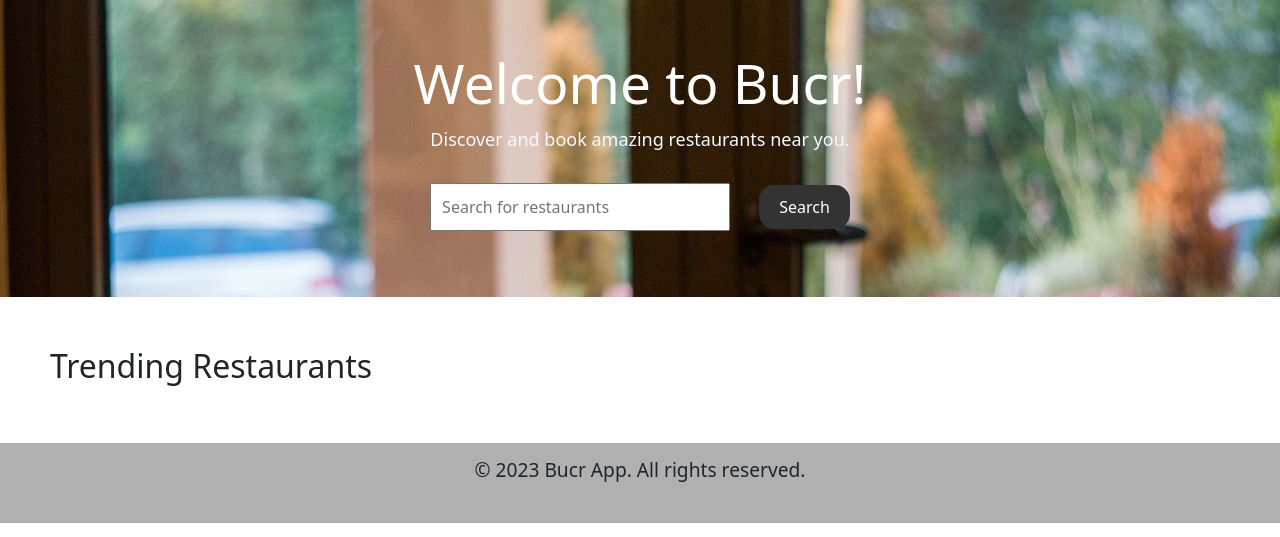
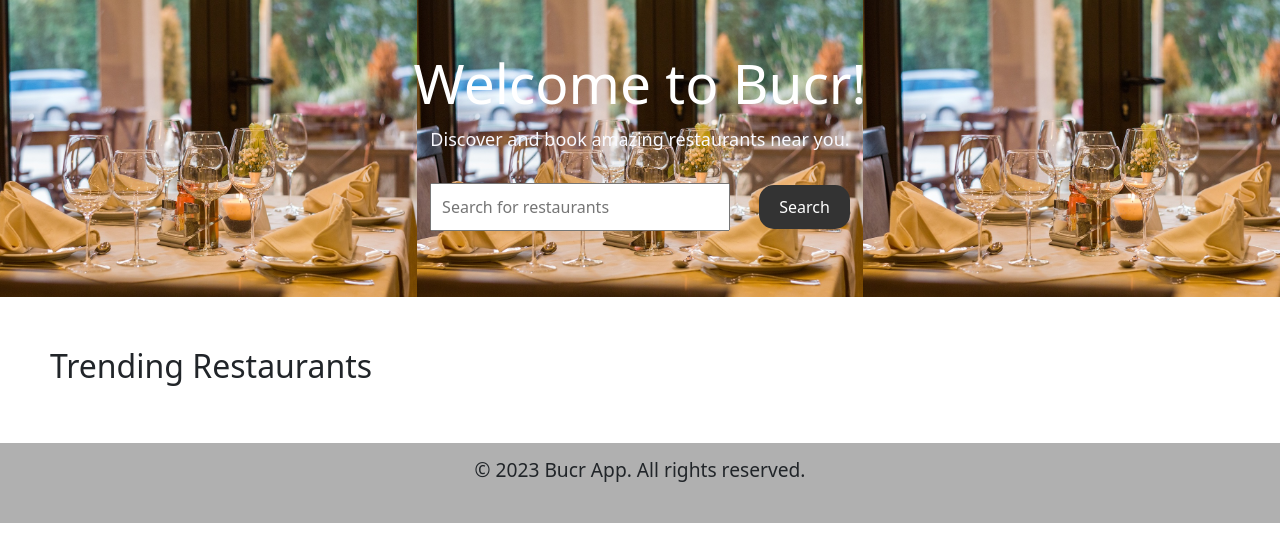
Before and after one commit to cgrade/Bucr, a Django app: page / in a window 1280 px wide. Shown: the part 110-647 px from the top of the page. Run offline with Django 4.2, Linux system fonts and the light colour scheme; data that the repository does not hold is empty.

Commit message:
hero background

```diff
--- a/bucr_app/static/styles/styles.css
+++ b/bucr_app/static/styles/styles.css
@@ -2,7 +2,8 @@
 
 .hero {
   background-image: url(../../../media/pic.jpg);
-  background-size: cover;
+  background-size: contain;
+  background-position: center;
   padding: 50px;
   text-align: center;
 }
```
